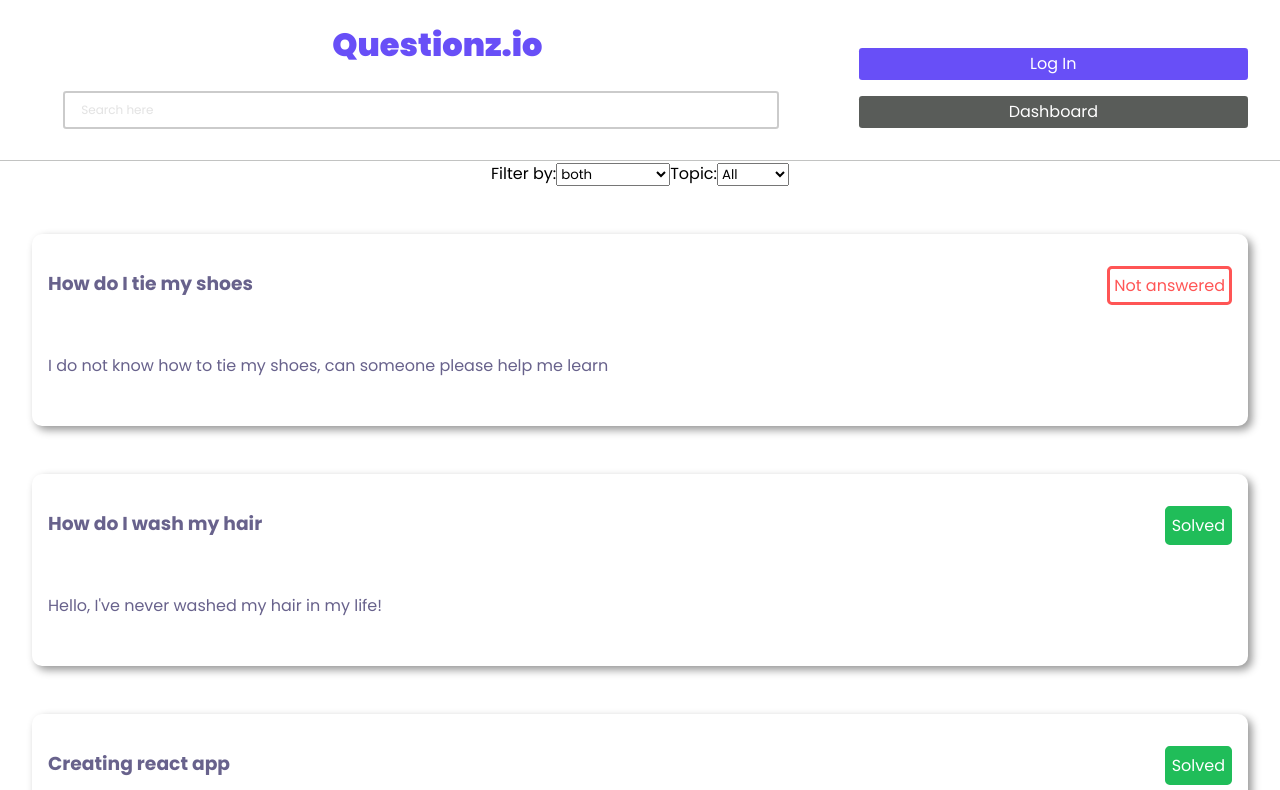
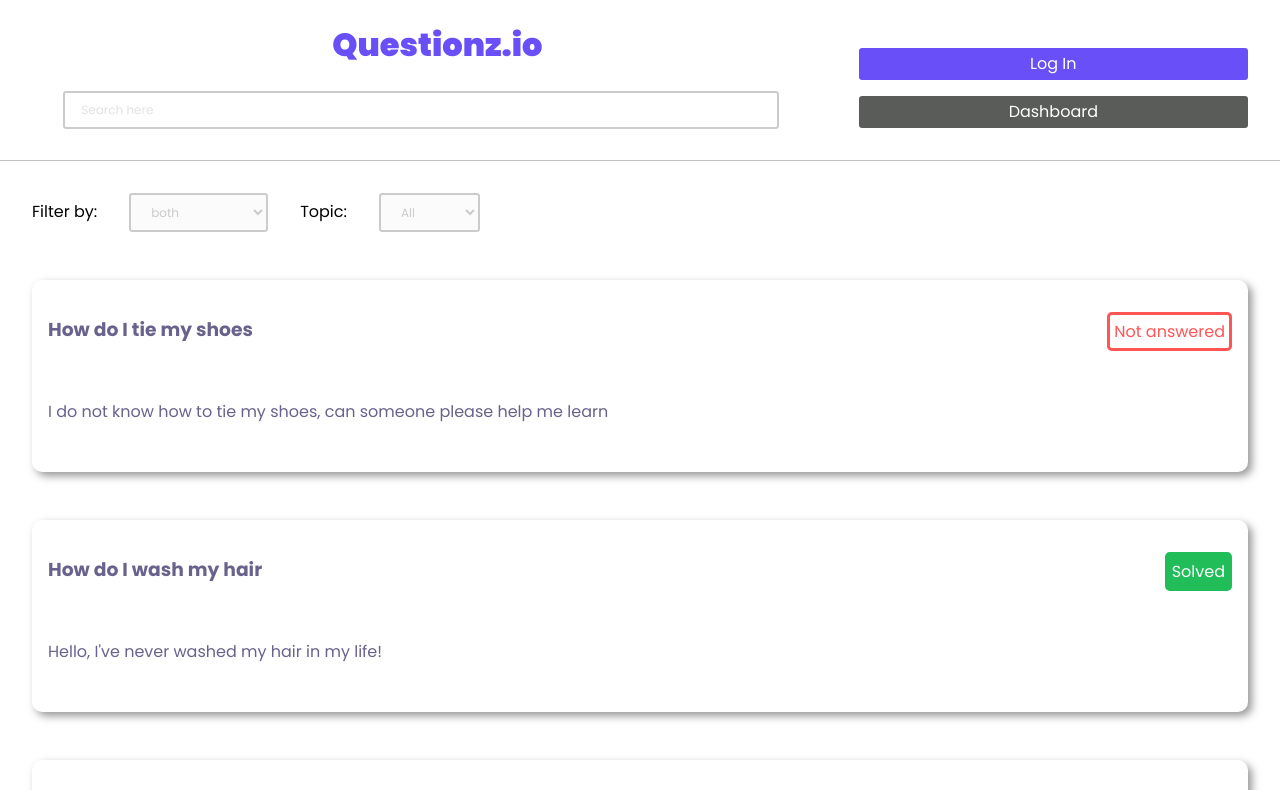
Before and after one commit to JaredS129/student-project--agile-dev-ops--aws-backend, a React (Create React App) app: page / in a window 1280 px wide. Shown: the top 790 px of the page. Built offline with nearby package versions, Linux system fonts and the light colour scheme.

Commit message:
Update filter format to match wireframes

```diff
--- /dev/null
+++ b/src/components/questionlist/FilterForm.css
@@ -0,0 +1,18 @@
+.filter-format {
+    display: inline-block;
+    width: fit-content;
+    border-color: #595c595d;
+    border: 0.15rem solid;
+    border-radius: 0.2rem;
+    opacity: 0.2;
+    font-size: 0.75rem;
+    padding: 0.5rem 1rem;
+    margin-top: 2rem;
+    margin-left: 2rem;
+    margin-right: 2rem;
+  }
+
+.form-format {
+    margin-left: 2rem;
+    text-align: left;
+}
--- a/src/components/questionlist/FilterForm.js
+++ b/src/components/questionlist/FilterForm.js
@@ -1,8 +1,10 @@
+import "./FilterForm.css";
+
 const FilterForm = ({ useAnswered, setUseAnswered, useTopic, setUseTopic }) => {
   return (
-    <form>
+    <form className="form-format">
       <label htmlFor="answered">Filter by:</label>
-      <select
+      <select className="filter-format"
         id="answered"
         name="answered"
         value={useAnswered}
@@ -15,7 +17,7 @@ const FilterForm = ({ useAnswered, setUseAnswered, useTopic, setUseTopic }) => {
         <option value="both">both</option>
       </select>
       <label htmlFor="topics">Topic:</label>
-      <select
+      <select className="filter-format"
         id="topics"
         name="topics"
         value={useTopic}
```
Also changed, not shown: src/data/singleQuestion.json (added, +11 -0 lines).
